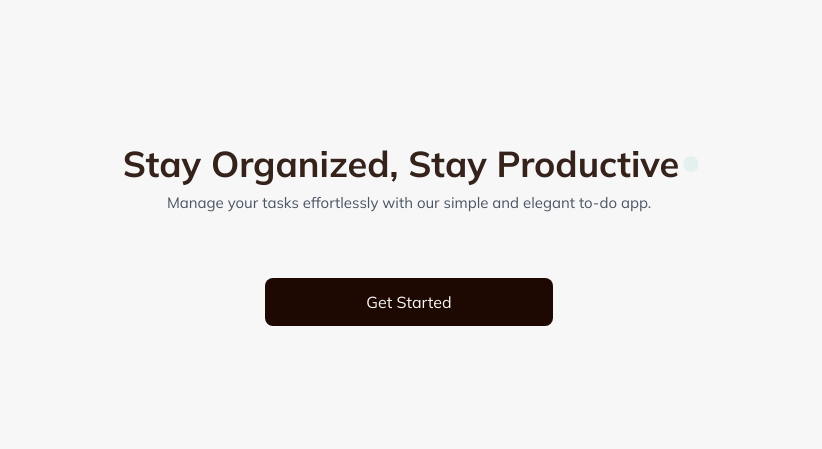
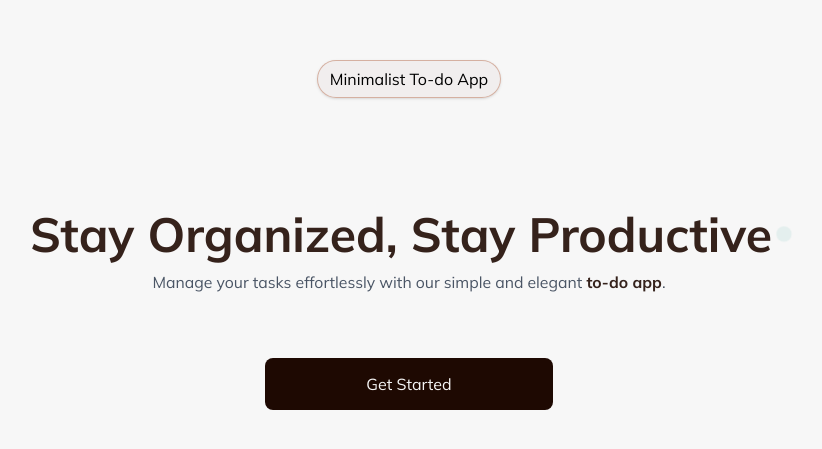
Before and after one commit to favour-emmanuel/minimalist-todo-app, a React (Vite) app: page / in a window 1280 px wide. Shown: the part 165-614 px from the top of the page, without its empty margins (231-1053 px from the left). Built offline with nearby package versions, Linux system fonts and the light colour scheme.

Commit message:
modified signin page, installed firebase and uuid

```diff
--- a/package.json
+++ b/package.json
@@ -12,10 +12,12 @@
   "dependencies": {
     "@iconify/react": "^5.2.0",
     "@tailwindcss/vite": "^4.0.4",
+    "firebase": "^11.3.0",
     "react": "^19.0.0",
     "react-dom": "^19.0.0",
     "react-router-dom": "^7.1.5",
-    "tailwindcss": "^4.0.4"
+    "tailwindcss": "^4.0.4",
+    "uuid": "^11.0.5"
   },
   "devDependencies": {
     "@eslint/js": "^9.19.0",
--- a/src/App.tsx
+++ b/src/App.tsx
@@ -1,6 +1,6 @@
 import { BrowserRouter, Route, Routes } from "react-router-dom";
 import HomePage from "./pages/HomePage";
-import SignIn from "./components/Signin";
+import SignIn from "./components/SignIn";
 import Login from "./components/Login";
 
 const App = () => {
--- a/src/components/Login.tsx
+++ b/src/components/Login.tsx
@@ -1,25 +1,33 @@
 import { Icon } from "@iconify/react/dist/iconify.js";
+import { Link } from "react-router-dom";
 
 const Login = () => {
   return (
-    <div>
-      <div className="flex items-center justify-center min-h-screen bg-gray-100">
+    <div className="px-10">
+      <Link
+        to={"/"}
+        className="flex items-center gap-2 lg:py-10 py-12  text-black"
+      >
+        <Icon icon="mi:home" className="text-lg" />
+        Back to Home
+      </Link>
+      <div className="flex items-center justify-center min-[70vh]">
         <div className="bg-white p-8 rounded-lg shadow-lg w-96">
           <h2 className="text-2xl font-semibold text-center mb-6">Login</h2>
-          <form className="space-y-4">
+          <form className="space-y-7">
             <input
               type="email"
               placeholder="Email"
-              className="w-full p-2 border rounded"
+              className="w-full p-2 border rounded outline-none"
             />
             <input
               type="password"
               placeholder="Password"
-              className="w-full p-2 border rounded"
+              className="w-full p-2 border rounded outline-none"
             />
             <button
               type="submit"
-              className="w-full bg-blue-500 text-white py-2 rounded hover:bg-blue-600"
+              className="w-full bg-[#1d0800fd] text-white py-2 rounded cursor-pointer"
             >
               Login
             </button>
@@ -29,10 +37,12 @@ const Login = () => {
             <span className="mx-2 text-gray-500">or</span>
             <div className="flex-grow border-t"></div>
           </div>
-          <button className="w-full flex items-center justify-center border py-2 rounded hover:bg-gray-200">
-            <Icon icon="flat-color-icons:google" width="48" height="48" />
-            Sign in with Google
-          </button>
+          <div className="w-full flex items-center gap-3 justify-center border py-2 rounded">
+            <span className="text-xl">
+              <Icon icon="flat-color-icons:google" />
+            </span>
+            <p> Sign in with Google</p>
+          </div>
         </div>
       </div>
     </div>
--- a/src/components/SignIn.tsx
+++ b/src/components/SignIn.tsx
@@ -7,7 +7,10 @@ const SignIn = () => {
 
   return (
     <div className=" px-10">
-      <Link to={"/"} className="flex items-center gap-2 py-10  text-black">
+      <Link
+        to={"/"}
+        className="flex items-center gap-2 lg:py-10 py-12  text-black"
+      >
         <Icon icon="mi:home" className="text-lg" />
         Back to Home
       </Link>
--- a/src/pages/HomePage.tsx
+++ b/src/pages/HomePage.tsx
@@ -1,22 +1,25 @@
-import { Icon } from "@iconify/react/dist/iconify.js";
 import { Link } from "react-router-dom";
 
 const HomePage = () => {
   return (
     <div>
       <div className="flex flex-col items-center justify-center min-h-screen bg-[#f7f7f7] p-4">
-        <div className="text-center mb-2 flex items-center space-x-2">
-          <h1 className="text-4xl font-bold text-[#1d0800e4]">
+        <p className="mb-10 lg:mb-[7rem] px-3 py-1.5 rounded-full shadow border border-[#cd9f8cc8]  bg-[#e8e0e064]">
+          Minimalist To-do App
+        </p>
+        <div className="text-center mb-3 flex items-center space-x-2">
+          <h1 className="lg:text-5xl text-4xl font-bold text-[#1d0800e4]">
             Stay Organized, Stay Productive
           </h1>
           <span className="h-2 w-2 bg-teal-600 rounded-full animate-ping"></span>
         </div>
-        <p className="text-gray-600 text-center text-[15px]">
-          Manage your tasks effortlessly with our simple and elegant to-do app.
+        <p className="text-gray-600 lg:mt-0 mt-5 text-center lg:text-[15.8px] text-lg">
+          Manage your tasks effortlessly with our simple and elegant{" "}
+          <span className="font-bold text-[#1d0800e4]">to-do app</span>.
         </p>
         <Link
           to={"/signIn"}
-          className="mt-16 py-3 flex justify-center items-center rounded-lg cursor-pointer text-[#f7f7f7] bg-[#1d0800fd] max-w-[18rem] w-full"
+          className="mt-16 py-3.5 flex justify-center items-center rounded-lg cursor-pointer text-[#f7f7f7] bg-[#1d0800fd] max-w-[18rem] w-full"
         >
           Get Started
         </Link>
```
Also changed, not shown: src/firebase.ts (added), 1 other file (tests, documents, lock files or other folders).
